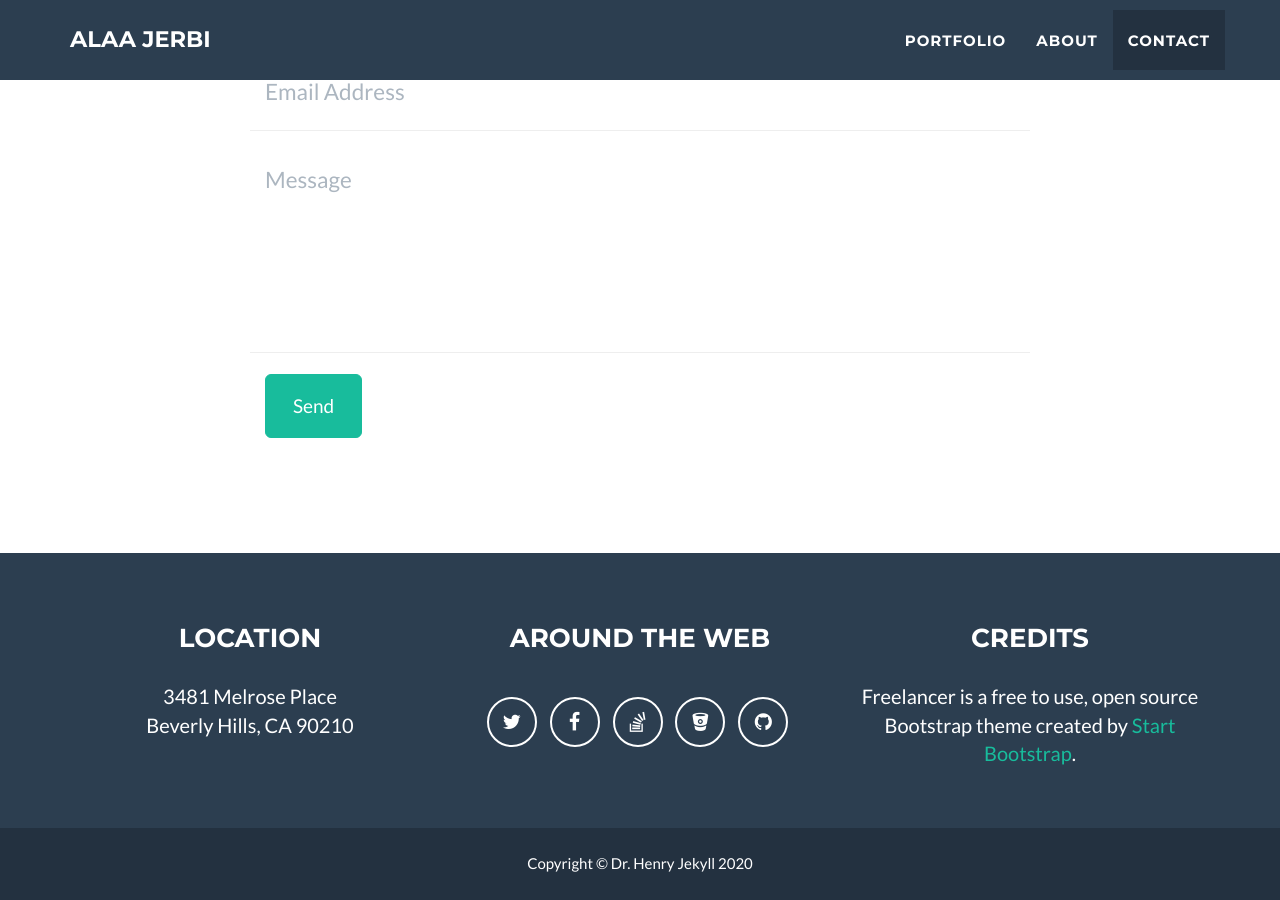
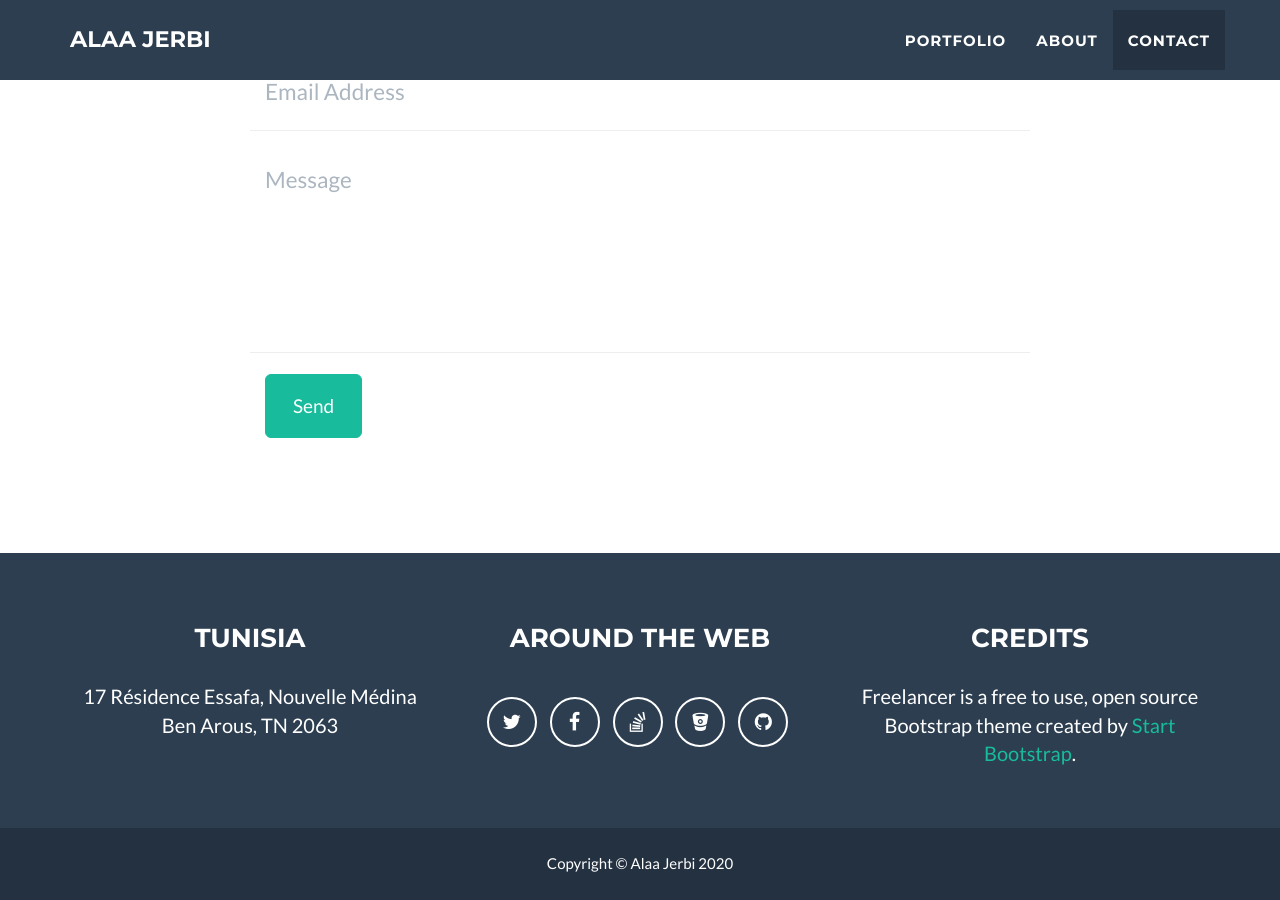
Before and after one commit to alaajerbi/alaajerbi.github.io, a Jekyll site: the page built from _posts/2014-07-18-project-1.markdown, in a window 1280 px wide and 900 px high, scrolled down 2492 px. Built offline with Jekyll 4.4.1, drawn with Linux system fonts in a browser that asks for light colours.

Commit message:
Update _config.yml

```diff
--- a/_config.yml
+++ b/_config.yml
@@ -1,6 +1,6 @@
 # Site settings
 title: Alaa Jerbi
-email: your-email@domain.com
+email: iamalaajerbi@gmail.com
 url: http://alaajerbi.com
 description: "Write an awesome description for your new site here. You can edit this line in _config.yml. It will appear in your document head meta (for Google search results) and in your feed.xml site description."
 keywords: "your keywords, separated by commas"
@@ -32,8 +32,8 @@ color:
 
 # Footer settings
 footer:
-  copyright: Dr. Henry Jekyll
-  location: Location
+  copyright: Alaa Jerbi
+  location: Tunisia
   social: Around the Web
   credits: Credits
 
@@ -52,8 +52,8 @@ social:
 
 # Postal address (add as many lines as necessary)
 address:
-  - line: 3481 Melrose Place
-  - line: Beverly Hills, CA 90210
+  - line: 17 Résidence Essafa, Nouvelle Médina
+  - line: Ben Arous, TN 2063
 
 # Credits content
 credits: 'Freelancer is a free to use, open source Bootstrap theme created by <a href="http://startbootstrap.com">Start Bootstrap</a>.'
```
